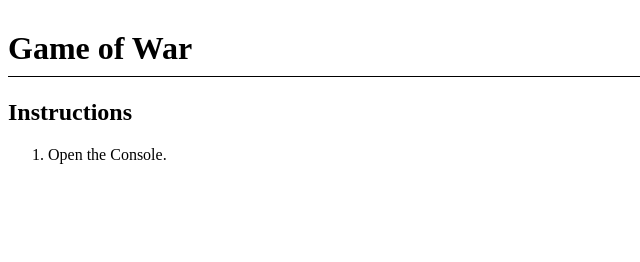
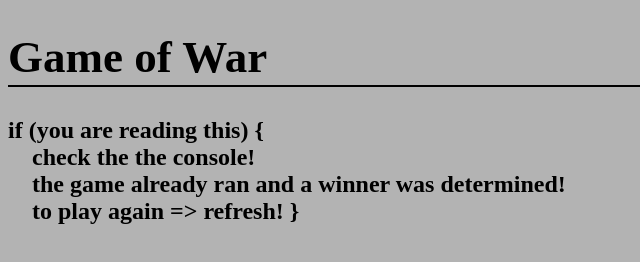
Before and after one commit to natesanchez/Game-of-War, a plain HTML site: page index.html in a window 1280 px wide. Shown: the whole page, without its empty margins (0-640 px from the left). Drawn offline with Linux system fonts and the light colour scheme.

Commit message:
added basic front-end

```diff
--- a/index.html
+++ b/index.html
@@ -6,10 +6,8 @@
 </head>
 <body>
 	<h1>Game of War</h1>
-	<h2>Instructions</h2>
-		<ol>
-			<li>Open the Console.
-		</ol>
+	<h2>if (you are reading this) {<br>&nbsp;&nbsp;&nbsp;&nbsp;check the the console!<br>&nbsp;&nbsp;&nbsp;&nbsp;the game already ran and a winner was determined!<br>
+	&nbsp;&nbsp;&nbsp;&nbsp;to play again => refresh! }</h2>
 <script src="game.js" type="text/javascript"></script>
 </body>
 </html>
--- a/style.css
+++ b/style.css
@@ -1,4 +1,12 @@
 h1 {
-	border-bottom: 1px solid black;
+	border-bottom: 2px solid black;
 	line-height: 55px;
+	color: black;
+	font-size: 45px;
 }
+
+body {
+	background: #b3b3b3;
+	color: black;
+	font-size: 16px;
+}
```
